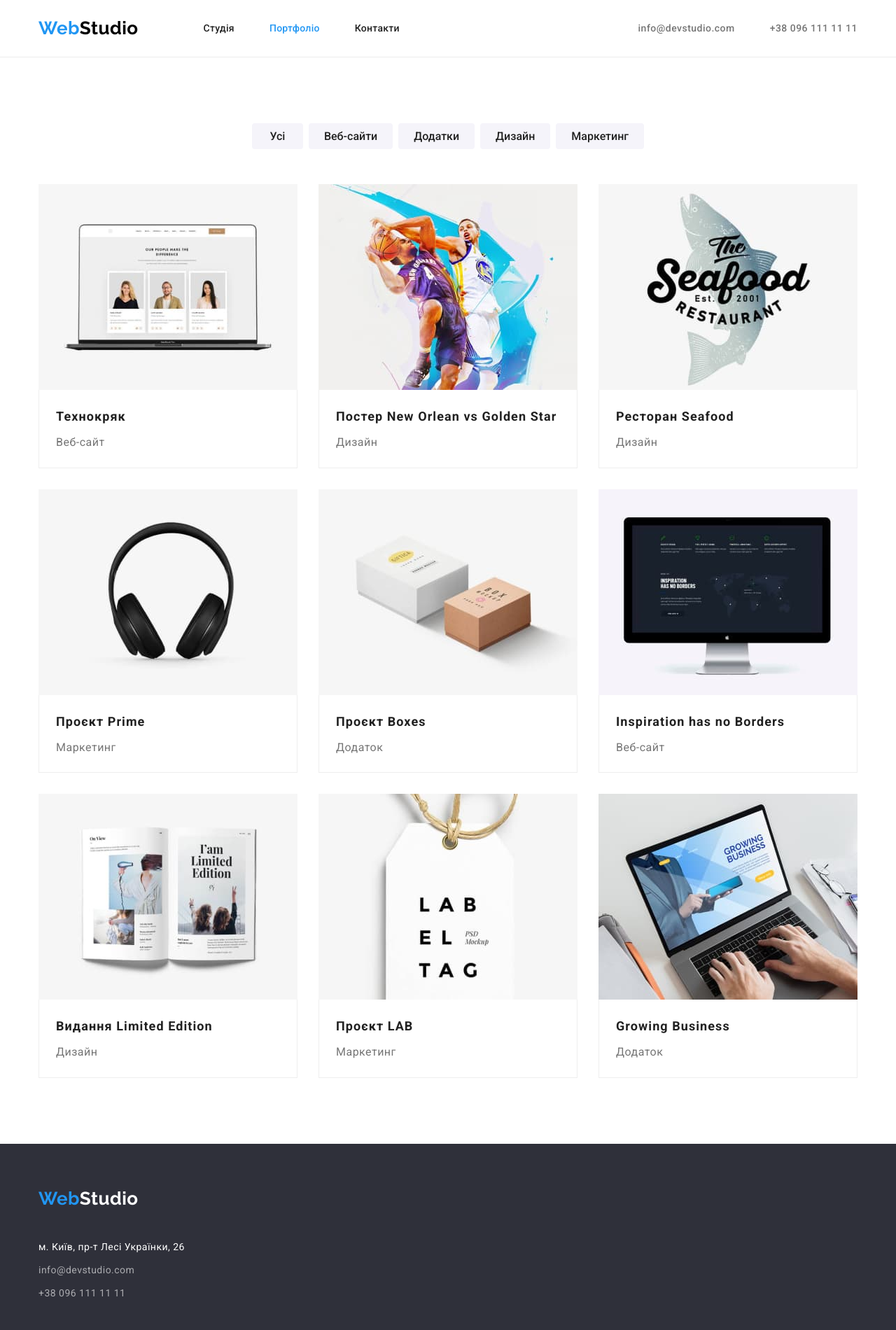
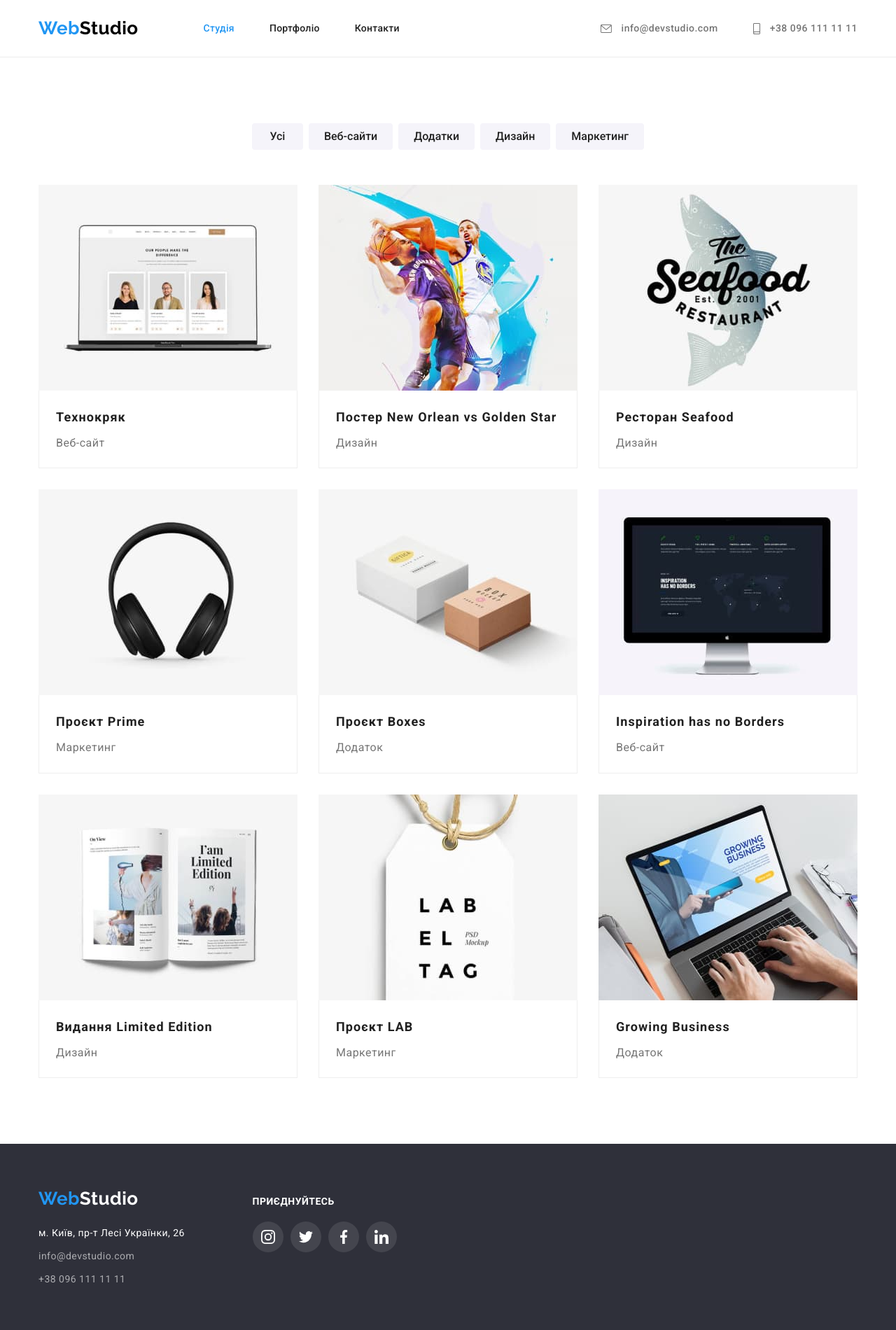
Before and after one commit to OlenaMrn/goit-markup-hw-04, a plain HTML site: page portfolio.html in a window 1280 px wide. Shown: the whole page at 70% size. Drawn offline with nearby package versions, Linux system fonts and the light colour scheme.

Commit message:
adding hover on icons

```diff
--- a/css/styles.css
+++ b/css/styles.css
@@ -14,8 +14,7 @@
   --paragraf-text-color: #757575;
   --acent-color: #2196f3;
   --primary-bg-color: #ffffff;
-  --icons-color: #AFB1B8;
-;
+  --icons-color: #afb1b8;
 }
 
 html {
@@ -87,15 +86,14 @@ img {
   color: var(--paragraf-text-color);
 }
 
-
 .address {
   display: block;
-padding-top: 20px;
+  padding-top: 0px;
   margin-bottom: 0px;
+  margin-top: 20px;
 }
 
 .link.address {
-
   color: #ffffff;
   font-weight: 400;
   font-style: normal;
@@ -210,7 +208,6 @@ margin-bottom: 0px;
     url('../images/header-bgr.jpg');
   background-color: var(--paragraf-text-color);
 }
-
 
 /* загальні стилі для всіх секцій */
 
@@ -381,6 +378,7 @@ margin-bottom: 0px;
 .button:focus {
   color: var(--primary-bg-color);
   background-color: var(--acent-color);
+  box-shadow: 0px 3px 1px rgba(0, 0, 0, 0.1), 0px 1px 2px rgba(0, 0, 0, 0.08), 0px 2px 2px rgba(0, 0, 0, 0.12);
 }
 
 .filter.list {
@@ -403,6 +401,11 @@ margin-bottom: 0px;
 .card-set .item {
   width: 370px;
   background-color: #ffffff;
+}
+
+.card-set .item:hover {
+box-shadow: 0px 1px 1px rgba(0, 0, 0, 0.12), 0px 4px 4px rgba(0, 0, 0, 0.06), 1px 4px 6px rgba(0, 0, 0, 0.16);
+
 }
 
 .portfolio-items .description {
@@ -471,6 +474,14 @@ margin-bottom: 0px;
   background-color: #2f303a;
 }
 
+.container.footer {
+  display: flex;
+}
+
+.footer-social {
+  margin-left: 70px;
+}
+
 .logo.link {
   margin-right: 93px;
   padding: 0;
@@ -482,11 +493,12 @@ margin-bottom: 0px;
 }
 
 .footer-h3 {
+  font-style: normal;
   font-weight: 700;
   font-size: 14px;
   line-height: 1.2;
   text-transform: uppercase;
-color: #FFFFFF;
+  color: #ffffff;
   margin-bottom: 20px;
 }
 
@@ -499,11 +511,11 @@ color: #FFFFFF;
 
 .footer-social-link {
   display: flex;
-  justify-content: space-between;
+  margin-right: 10px;
   margin-bottom: 0;
   width: 44px;
   height: 44px;
-  background: #FFFFFF1A;
+  background: #ffffff1a;
   border-radius: 50%;
   align-items: center;
   justify-content: center;
@@ -523,9 +535,7 @@ fill: currentColor;
 
 /* іконки свг*/
 
-
-
-.contact-icon.env  {
+.contact-icon.env {
   fill: currentColor;
   margin-right: 10px;
   padding: 0;
@@ -533,7 +543,7 @@ height: 12px;
   vertical-align: middle;
 }
 
-.contact-icon.tel  {
+.contact-icon.tel {
   fill: currentColor;
   margin-right: 10px;
   margin-top: 0;
@@ -542,7 +552,6 @@ padding: 0;
   height: 16px;
   vertical-align: middle;
 }
-
 
 .contact-icon:hover,
 .contact-icon:focus {
@@ -554,7 +563,7 @@ vertical-align: middle;
   padding: 0;
   margin-bottom: 30px;
   border: none;
-  background-color: #F5F4FA;
+  background-color: #f5f4fa;
   border-radius: 4px;
   width: 270px;
   height: 120px;
@@ -565,12 +574,11 @@ vertical-align: middle;
 }
 
 .sotail-links {
-  display:flex;
+  display: flex;
   justify-content: center;
 }
 
 .sotail-links.item {
-
 }
 
 .sotial-links.list {
@@ -582,7 +590,6 @@ padding-left: 2px;
   padding-right: 2px;
 }
 
-
 .social-links {
   display: flex;
   justify-content: space-between;
@@ -592,7 +599,7 @@ padding-right: 2px;
   padding-right: 22px;
 }
 
-.social-link  {
+.social-link {
   width: 44px;
   height: 44px;
   background-color: var(--primary-bg-color);
@@ -603,7 +610,6 @@ justify-content: center;
   color: var(--icons-color);
 }
 
-
 .sotial-icon {
   display: flex;
   justify-content: space-between;
@@ -611,7 +617,6 @@ color: var(--icons-color);
   height: 20px;
   fill: currentColor;
 }
-
 
 .social-link:hover {
   background-color: #2196f3;
@@ -621,30 +626,26 @@ fill: currentColor;
   fill: #ffffff;
 }
 
-
 .clients-list {
   display: flex;
   justify-content: space-between;
 }
 
 .clients-button {
+  display: flex;
+  align-items: center;
+  justify-content: center;
   padding: 0;
   border-radius: 4px;
-  border: 1px solid #AFB1B8;
+  border: 1px solid #afb1b8;
   width: 170px;
   height: 92px;
   background-color: white;
-  color: #AFB1B8;
-
+  color: #afb1b8;
 }
-
-
-
-
 
 .logo-client {
   fill: currentColor;
-
 }
 
 .clients-button:hover svg {
@@ -653,11 +654,9 @@ fill: var(--acent-color);
 
 .clients-button:hover,
 .clients-button:focus {
-
   cursor: pointer;
   border: 1px solid #2196f3;
 }
-
 
 /*як робити картки з wrap
 
--- a/portfolio.html
+++ b/portfolio.html
@@ -23,19 +23,34 @@
         <a class="logo link" href="./index.html"> <span class="logo-acent link">Web</span>Studio</a>
 
         <ul class="main-nav list">
-          <li class="item"><a href="./index.html" class="link">Студія</a></li>
-          <li class="item"><a href="./portfolio.html" class="link current">Портфоліо</a></li>
+          <li class="item"><a href="./index.html" class="link current">Студія</a></li>
+          <li class="item"><a href="./portfolio.html" class="link">Портфоліо</a></li>
           <li class="item"><a href="#" class="link">Контакти</a></li>
         </ul>
 
         <ul class="main-contacts list">
           <li class="item">
-            <a href="mailto:info@devstudio.com" class="link">info@devstudio.com</a>
+            <a href="mailto:info@devstudio.com" class="link">
+              <svg class="contact-icon env" width="16px" hight="12px">
+                <use href="./images/symbol-defs.svg#icon-envelope"></use>
+              </svg>
+
+              info@devstudio.com</a
+            >
           </li>
-          <li class="item"><a href="tel:+380961111111" class="link">+38 096 111 11 11</a></li>
+
+          <li class="item">
+            <a href="tel:+380961111111" class="link">
+              <svg class="contact-icon tel" width="10px" hight="16px">
+                <use href="./images/symbol-defs.svg#icon-smartphone"></use>
+              </svg>
+              +38 096 111 11 11</a
+            >
+          </li>
         </ul>
       </nav>
     </header>
+
 
     <main>
       <section class="section">
@@ -127,6 +142,7 @@
 
     <footer class="section footer">
       <div class="container footer">
+        <div class="footer-contacts">
         <a class="logo link" href="./index.html">
           <span class="logo-acent link">Web</span><span class="logo-footer">Studio</span></a
         >
@@ -147,6 +163,46 @@
             <li><a href="tel:+380961111111" class="footer link">+38 096 111 11 11</a></li>
           </ul>
         </address>
+        </div>
+        <div class="footer-social">
+        <h3 class="footer-h3">приєднуйтесь</h3>
+        <ul class="footer-social-links list">
+               <li class="footer-social-item">
+                    <a class="footer-social-link" href=""
+                    target="_blank"
+                rel="noreferrer noopener nofollow"
+              >
+                      <svg class="footer-sotial-icon" width="20px" hight="20px">
+                        <use href="./images/symbol-defs.svg#icon-instagram"></use>
+                      </svg>
+                    </a>
+                  </li>
+                  <li class="footer-social-item">
+                    <a class="footer-social-link" href="" target="_blank"
+                rel="noreferrer noopener nofollow">
+                      <svg class="footer-sotial-icon" width="20px" hight="20px">
+                        <use href="./images/symbol-defs.svg#icon-twitter"></use>
+                      </svg>
+                    </a>
+                  </li>
+                  <li class="footer-social-item">
+                    <a class="footer-social-link" href="" target="_blank"
+                rel="noreferrer noopener nofollow">
+                      <svg class="footer-sotial-icon" width="20px" hight="20px">
+                        <use href="./images/symbol-defs.svg#icon-facebook"></use>
+                      </svg>
+                    </a>
+                  </li>
+                  <li class="footer-social-item">
+                    <a class="footer-social-link" href="" target="_blank"
+                rel="noreferrer noopener nofollow">
+                      <svg class="footer-sotial-icon" width="20px" hight="20px">
+                        <use href="./images/symbol-defs.svg#icon-linkedin"></use>
+                      </svg>
+                    </a>
+                  </li>
+        </ul>
+        </div>
       </div>
     </footer>
   </body>
```
Also changed, not shown: index.html (+45 -17 lines), images/symbol-defs.svg. Lines whose indentation alone changed are shown as unchanged.
